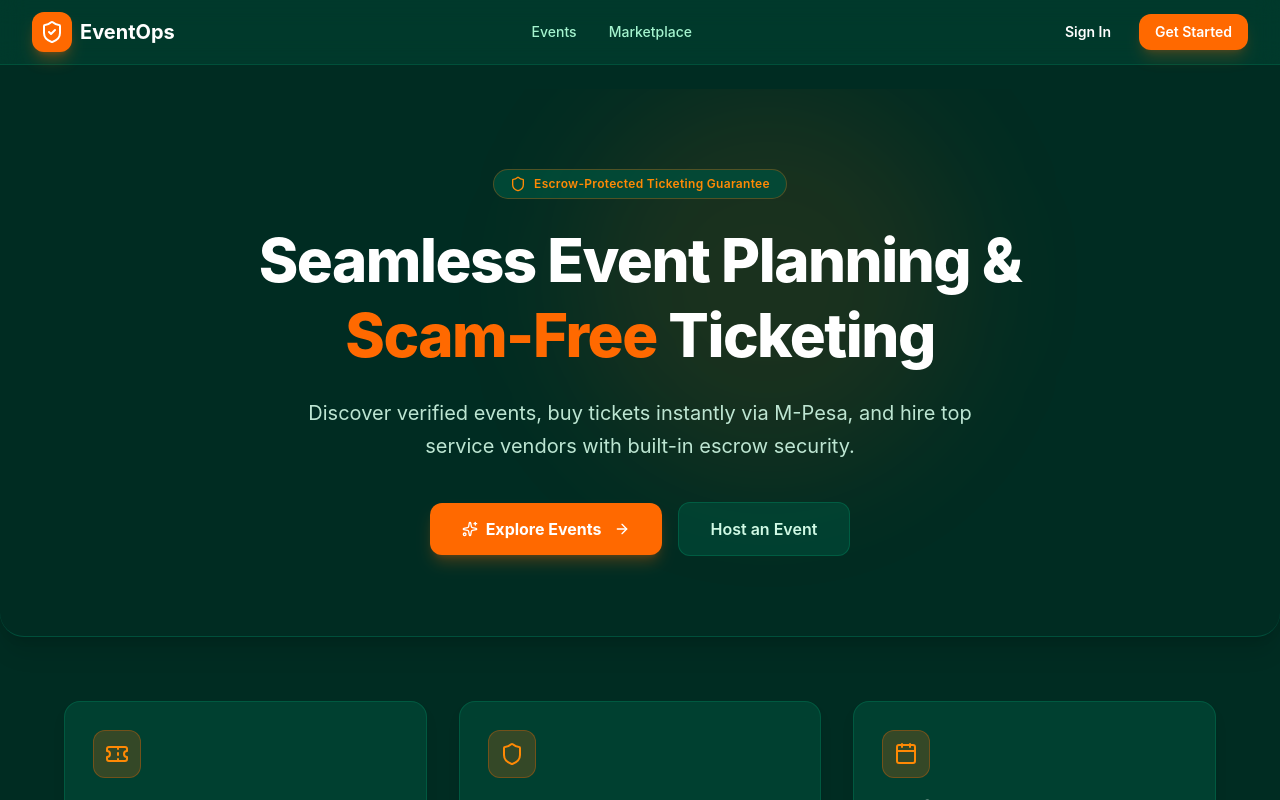
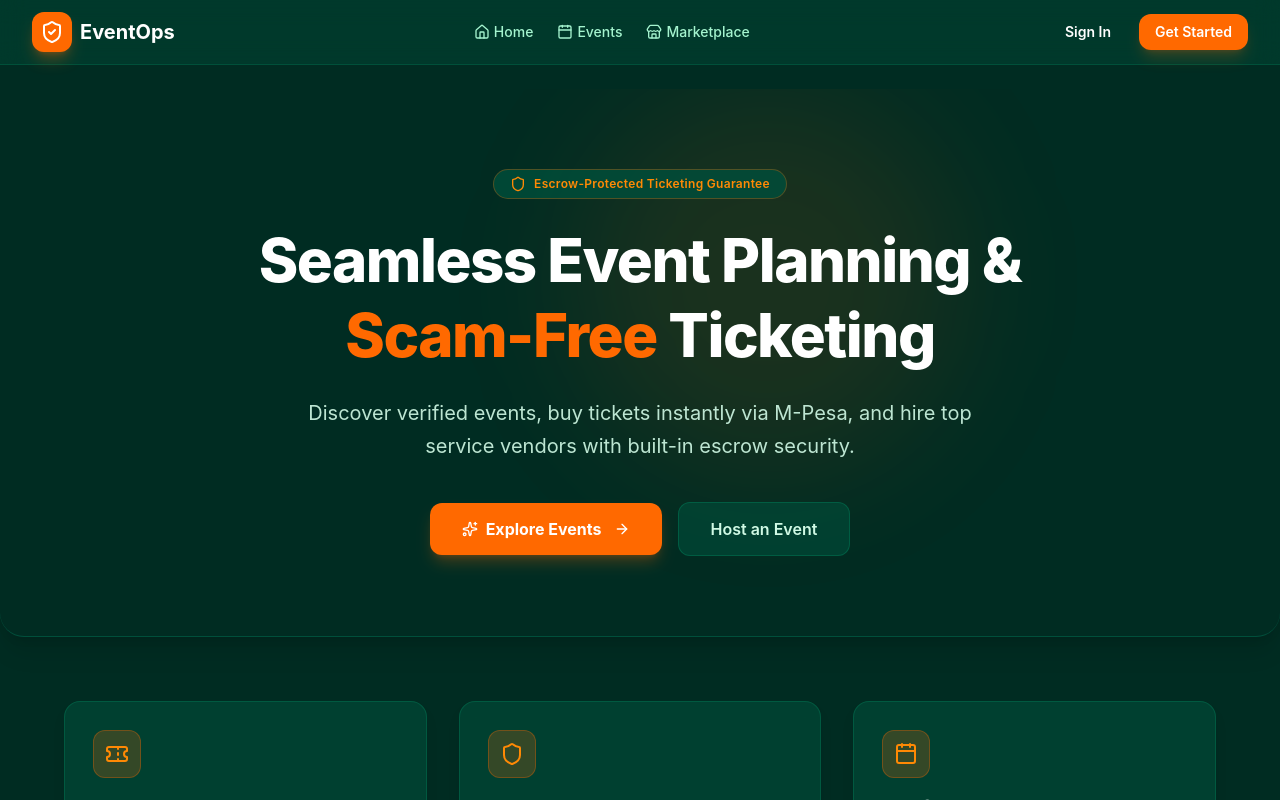
Before and after one commit to lameckkipsang/event-ops, a React (Vite) app in the folder frontend/: page / in a window 1280 px wide. Shown: the top 800 px of the page. Built offline with nearby package versions, Linux system fonts and the light colour scheme; no server answers.

Commit message:
add global Home navigation links and dynamic user role badge to navbar

```diff
--- a/frontend/src/components/Navbar.jsx
+++ b/frontend/src/components/Navbar.jsx
@@ -1,21 +1,27 @@
 import React from 'react';
 import { Link, useNavigate } from 'react-router-dom';
-import { ShieldCheck, User, LogOut } from 'lucide-react';
+import { ShieldCheck, User, LogOut, Home, Calendar, Store } from 'lucide-react';
 
 export default function Navbar() {
   const navigate = useNavigate();
   const isAuthenticated = !!localStorage.getItem('access_token');
 
+  // Retrieve user details/role if stored or decoded from token profile context
+  const userRole = localStorage.getItem('user_role') || 'Attendee';
+  const userName = localStorage.getItem('user_name') || 'User';
+
   const handleLogout = () => {
     localStorage.removeItem('access_token');
     localStorage.removeItem('refresh_token');
+    localStorage.removeItem('user_role');
+    localStorage.removeItem('user_name');
     navigate('/login');
   };
 
   return (
     <nav className="bg-emerald-900/40 backdrop-blur-md border-b border-emerald-800/60 sticky top-0 z-50">
       <div className="max-w-7xl mx-auto px-4 sm:px-6 lg:px-8 h-16 flex items-center justify-between">
-        {/* Logo */}
+        {/* Logo / Brand */}
         <Link to="/" className="flex items-center gap-2 font-bold text-xl text-white">
           <div className="w-10 h-10 bg-orange-500 rounded-xl flex items-center justify-center shadow-lg shadow-orange-500/30">
             <ShieldCheck className="w-6 h-6 text-white" />
@@ -23,16 +29,27 @@ export default function Navbar() {
           EventOps
         </Link>
 
-        {/* Nav Links */}
-        <div className="hidden md:flex items-center gap-8 text-sm font-medium text-emerald-200">
-          <Link to="/events" className="hover:text-orange-400 transition-colors">Events</Link>
-          <Link to="/marketplace" className="hover:text-orange-400 transition-colors">Marketplace</Link>
+        {/* Global Nav Links & Home Buttons */}
+        <div className="hidden md:flex items-center gap-6 text-sm font-medium text-emerald-200">
+          <Link to="/" className="hover:text-orange-400 transition-colors flex items-center gap-1">
+            <Home className="w-4 h-4" /> Home
+          </Link>
+          <Link to="/events" className="hover:text-orange-400 transition-colors flex items-center gap-1">
+            <Calendar className="w-4 h-4" /> Events
+          </Link>
+          <Link to="/marketplace" className="hover:text-orange-400 transition-colors flex items-center gap-1">
+            <Store className="w-4 h-4" /> Marketplace
+          </Link>
         </div>
 
-        {/* Auth Actions */}
+        {/* Auth Actions & Role Badge */}
         <div className="flex items-center gap-3">
           {isAuthenticated ? (
             <>
+              <div className="hidden sm:flex flex-col text-right">
+                <span className="text-xs font-bold text-white">{userName}</span>
+                <span className="text-[10px] text-orange-400 capitalize">{userRole.replace('_', ' ')}</span>
+              </div>
               <Link
                 to="/profile"
                 className="flex items-center gap-2 bg-emerald-800/60 hover:bg-emerald-800 border border-emerald-700/80 text-white px-4 py-2 rounded-xl text-sm font-semibold transition-all"
```
